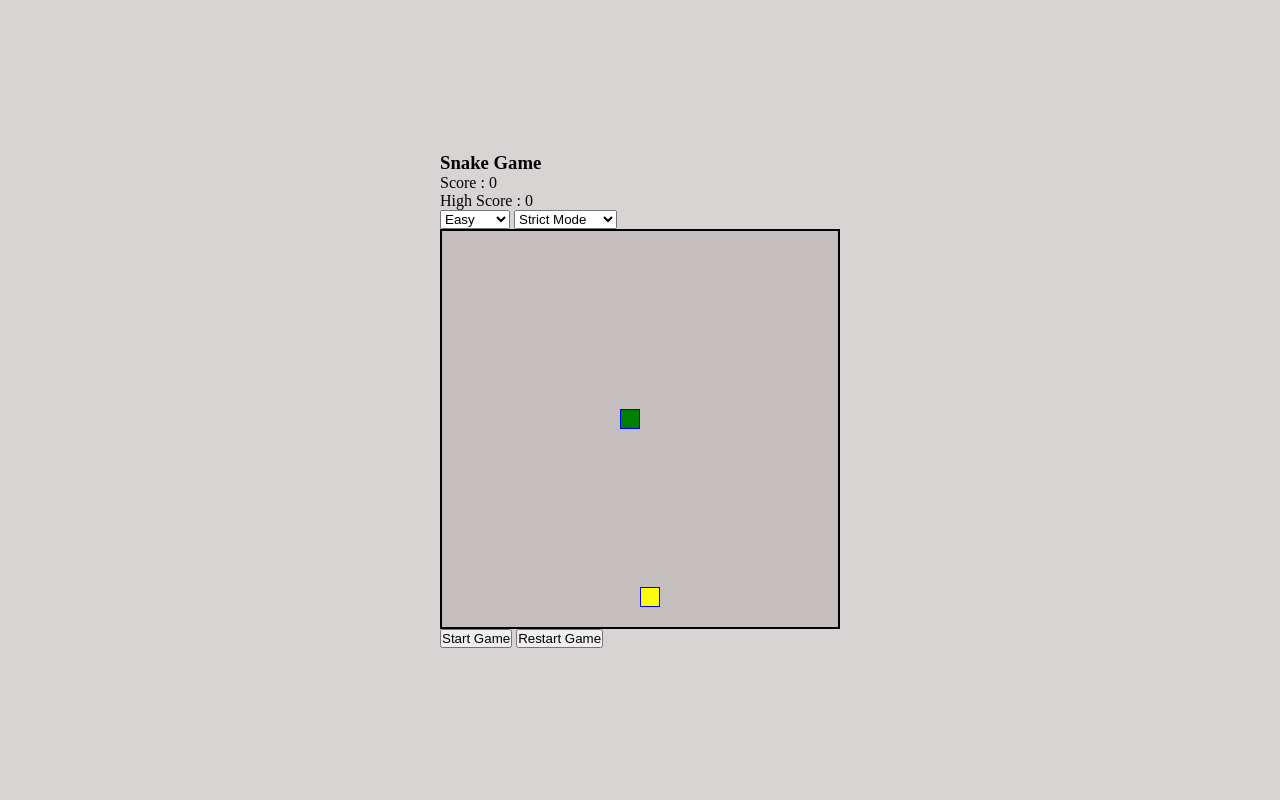
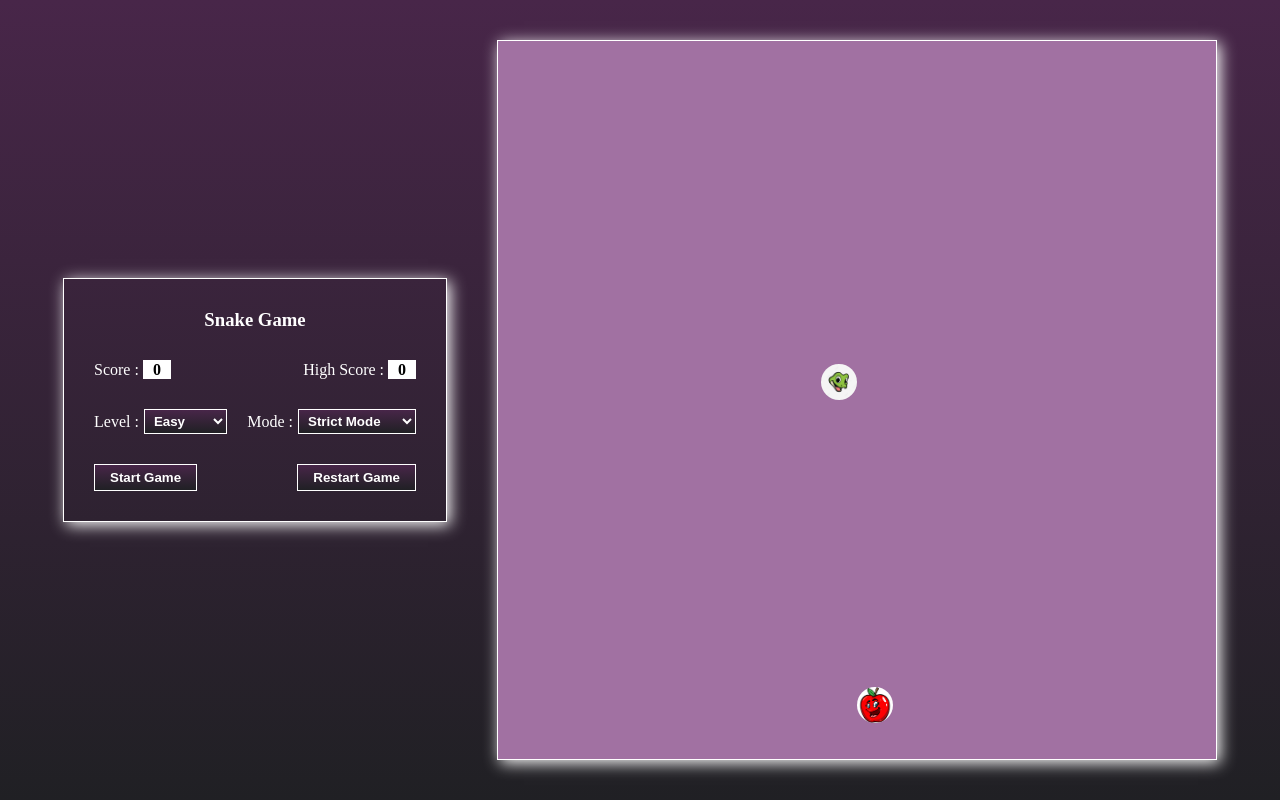
Before and after one commit to Vinay-Pratap-Singh/Snake-Game, a plain HTML site: page index.html in a window 1280 px wide. Both pictures are taken after a click on the button "Start Game". Drawn offline with Linux system fonts and the light colour scheme.

Commit message:
improved ui

```diff
--- a/index.html
+++ b/index.html
@@ -8,44 +8,46 @@
     <link rel="stylesheet" href="./style.css" />
   </head>
   <body>
-
-    <div class="wrapper">
+    <!-- for displaying the score, highScore, game level and game mode -->
+    <div class="detailsBoard">
       <h3>Snake Game</h3>
-
-      <!-- for displaying the score, highScore, game level and game mode -->
-      <div>
       <!-- for displaying the score and high score -->
-        <div>
+      <div class="scoreBoard">
         <p>Score : <span class="score">0</span></p>
         <p>High Score : <span class="highScore">0</span></p>
       </div>
 
       <!-- for displaying the game level and game mode -->
       <form>
+        <div class="gameLevelDiv">
           <!-- for selecting the game level -->
+          <p>Level :</p>
           <select class="gameLevel">
             <option value="easy">Easy</option>
             <option value="medium">Medium</option>
             <option value="hard">Hard</option>
           </select>
+        </div>
 
+        <div class="gameModeDiv">
           <!-- for selecting the game mode -->
+          <p>Mode :</p>
           <select class="gameMode">
             <option value="strict">Strict Mode</option>
             <option value="loosed">Loosed Mode</option>
           </select>
+        </div>
       </form>
+
+      <!-- adding the game start and restart button-->
+      <div class="gameBtn">
+        <button onclick="startGame()">Start Game</button>
+        <button onclick="restart()">Restart Game</button>
+      </div>
     </div>
 
     <!-- Game Board -->
     <div class="gameBoard"></div>
-
-      <!-- adding the game start and restart button-->
-      <div>
-        <button onclick="startGame()">Start Game</button>
-        <button onclick="restart()">Restart Game</button>
-      </div>
-    </div>
   </body>
   <script src="./script.js"></script>
 </html>
--- a/script.js
+++ b/script.js
@@ -35,6 +35,10 @@ let gameLevel = document.querySelector(".gameLevel");
 
 // accessing the game mode from the html
 let gameMode = document.querySelector(".gameMode");
+
+// adding sounds to play on multiple occassions
+let wallHit = new Audio("./hittingWall.mp3");
+let eatHimself = new Audio("./eatingHimself.mp3");
 
 // event listner to set the snake direction given by the user
 window.addEventListener("keydown", (event) => {
@@ -76,6 +80,10 @@ const startGame = () => {
   } else {
     speed = 150;
   }
+
+  // removing the snake background image
+  gameBoard.style.backgroundImage = "none";
+  gameBoard.style.background = "#a171a2"
 
   // creating a game loop to run for every second
   gameLoop = setInterval(() => {
@@ -147,7 +155,7 @@ const eatFood = () => {
 };
 
 // game over functionality, if a snake passes himself or the walls
-const endGame = () => {
+const endGame = async() => {
   // checking that the snake had eaten his body or not
   for (let i = 1; i < snakeBody.length - 1; i++) {
     if (
@@ -155,20 +163,24 @@ const endGame = () => {
       snakeBody[0].y === snakeBody[i].y
     ) {
       clearInterval(gameLoop);
-      alert("You are eating your body");
+      await eatHimself.play();
+      restart();
+      // alert("You are eating your body");
     }
   }
 
   if (gameMode.value === "strict") {
     // checking that the snake had hit the wall or not
     if (
-      snakeBody[0].x < 0 ||
-      snakeBody[0].y < 0 ||
+      snakeBody[0].x < 1 ||
+      snakeBody[0].y < 1 ||
       snakeBody[0].x > 20 ||
       snakeBody[0].y > 20
     ) {
       clearInterval(gameLoop);
-      alert("You hit the wall");
+      await wallHit.play();
+      restart();
+      // alert("You hit the wall");
     }
   }
   // allowing the snake to pass the wall
@@ -188,5 +200,8 @@ const endGame = () => {
 // function to restart the game
 const restart = () => {
   // simply relaoding the whole page, once a user wants to restarts the game
-  window.location.reload();
+  snakeBody = [{ x: 10, y: 10 }];
+  inputDirection = { x: 0, y: 0 };
+  currentScore = 0;
+  startGame();
 };
--- a/style.css
+++ b/style.css
@@ -2,6 +2,7 @@
 *{
     margin: 0;
     padding: 0;
+    outline: none;
     box-sizing: border-box;
 }
 
@@ -9,33 +10,104 @@ body{
     height: 100vh;
     width: 100vw;
     display: flex;
+    align-items: center;
+    justify-content: center;
+    gap: 50px;
+    background: linear-gradient(-180deg, #482649, #202024);
+}
+
+/* details board design */
+.detailsBoard{
+    width: 30vw;
+    display: flex;
     flex-direction: column;
     align-items: center;
-    justify-content: center;
-    background-color: rgb(216, 212, 212);
+    gap: 30px;
+    padding: 30px;
+    color: white;
+    border: 1px solid white;
+    box-shadow: 3px 3px 15px white;
+}
+
+.scoreBoard, .detailsBoard form, .gameBtn{
+    width: 100%;
+    display: flex;
+    align-items: center;
+    justify-content: space-between;
+}
+
+.score, .highScore{
+    background-color: white;
+    color: black;
+    font-weight: 800;
+    padding: 1px 10px;
+}
+
+.gameLevelDiv, .gameModeDiv{
+    display: flex;
+    align-items: center;
+    gap: 5px;
+}
+
+button, select{
+    cursor: pointer;
+    border: 1px solid white;
+    background: linear-gradient(-180deg, #482649, #202024);
+    color: white;
+    font-weight: 600;
+}
+
+select{
+    padding: 3px 5px;
+}
+
+button{
+    padding: 5px 15px;
+}
+
+option{
+    color: black;
+    font-weight: 900;
+}
+
+button:hover, select:hover{
+
 }
 
 /* game board design */
 .gameBoard{
-    height: 400px;
-    width: 400px;
+    height: 90vh;
+    width: 90vh;
     display: grid;
     grid-template-rows: repeat(20, 1fr);
     grid-template-columns: repeat(20, 1fr);
-    background-color: rgb(196, 190, 190);
-    border: 2px solid black;
+    background-color: white;
+    border: 1px solid white;
+    background-image: url("./boardBackground.jpg");
+    background-position: center;
+    background-repeat: no-repeat;
+    background-size: contain;
+    box-shadow: 3px 3px 15px white;
 }
 
 /* snake design */
 .snake{
     position: relative;
     z-index: 100;
-    border: 1px solid blue;
-    background-color: green;
+    /* border: 1px solid blue;
+    background-color: green; */
+    border-radius: 50%;
+    background-image: url("./snakeHead.jpg");
+    background-position: center;
+    background-repeat: no-repeat;
+    background-size: cover;
 }
 
 /* food design */
 .food{
-    border: 1px solid blue;
-    background-color: yellow;
+    border-radius: 50%;
+    background-image: url("./foodImage.jpg");
+    background-position: center;
+    background-repeat: no-repeat;
+    background-size: contain;
 }
```
Also changed, not shown: boardBackground.jpg (added), foodImage.jpg (added), snakeHead.jpg (added), 2 other files. Lines whose indentation alone changed are shown as unchanged.
